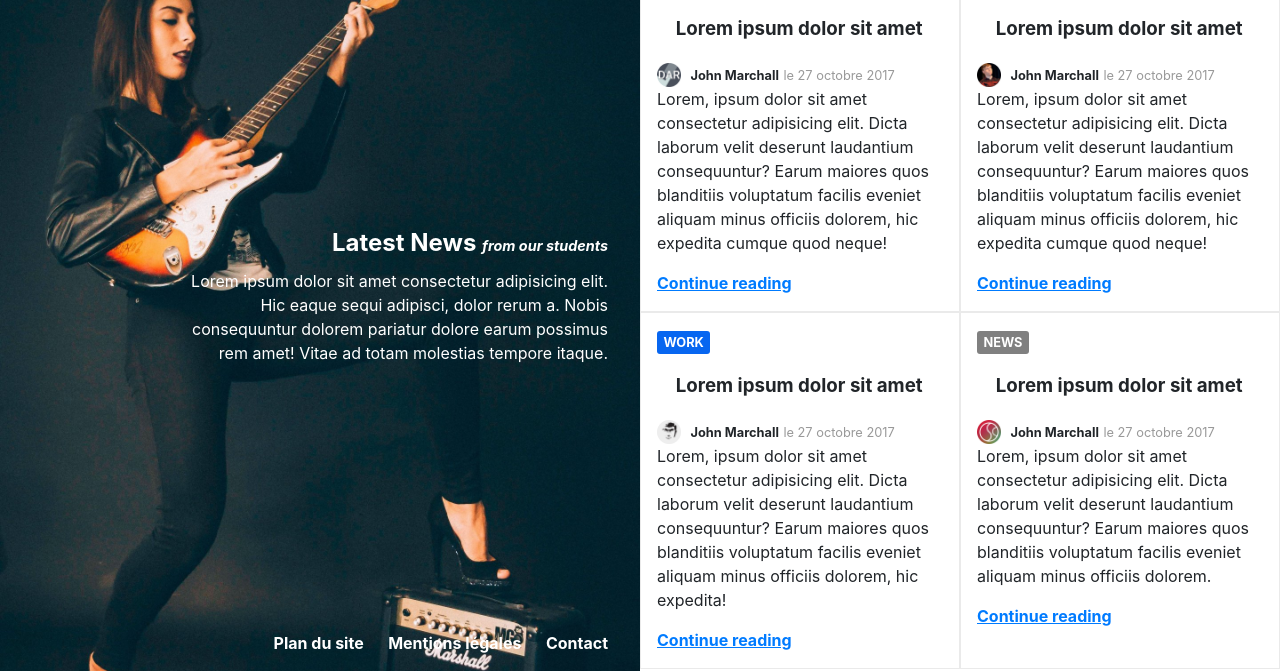
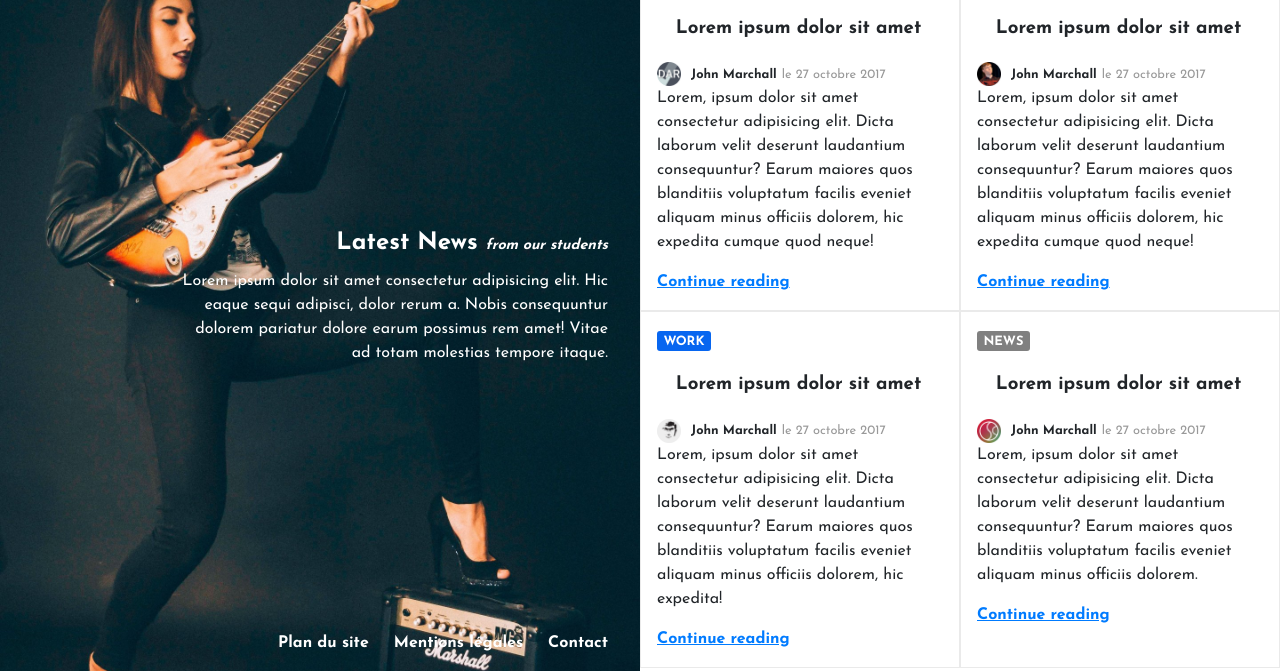
Before and after one commit to Cfy1010/Cy-News, a plain HTML site: page html/index.html in a window 1280 px wide. Shown: the part 129-800 px from the top of the page. Drawn offline with Linux system fonts and the light colour scheme.

Commit message:
add new font

```diff
--- a/css/style.css
+++ b/css/style.css
@@ -1,4 +1,8 @@
 /* *** LEFT *** */
+body {
+    font-family: 'Josefin Sans', sans-serif;
+}
+
 #left {
     width: 50%;
     height: 100vh;
--- a/html/index.html
+++ b/html/index.html
@@ -5,6 +5,7 @@
     <meta charset="UTF-8">
     <meta name="viewport" content="width=device-width, initial-scale=1.0">
     <meta http-equiv="X-UA-Compatible" content="ie=edge">
+    <link href="https://fonts.googleapis.com/css?family=Josefin+Sans:400,700&display=swap" rel="stylesheet">
     <link rel="stylesheet" href="../css/reboot.css">
     <link rel="stylesheet" href="../css/style.css">
     <title>Cy News</title>
```
